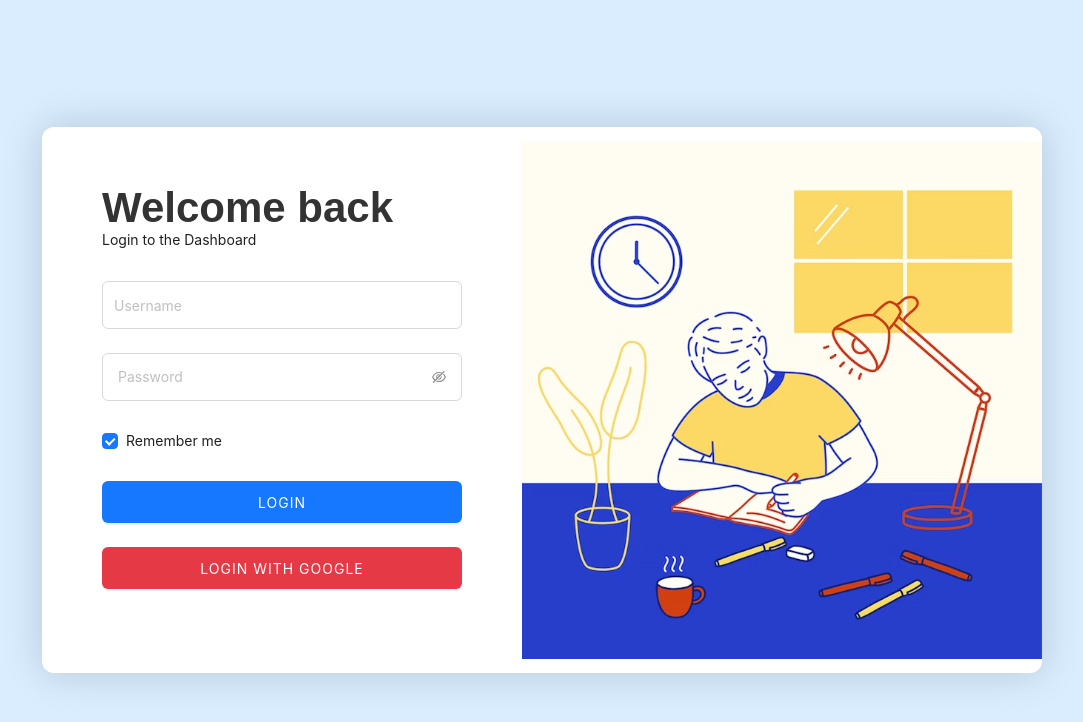
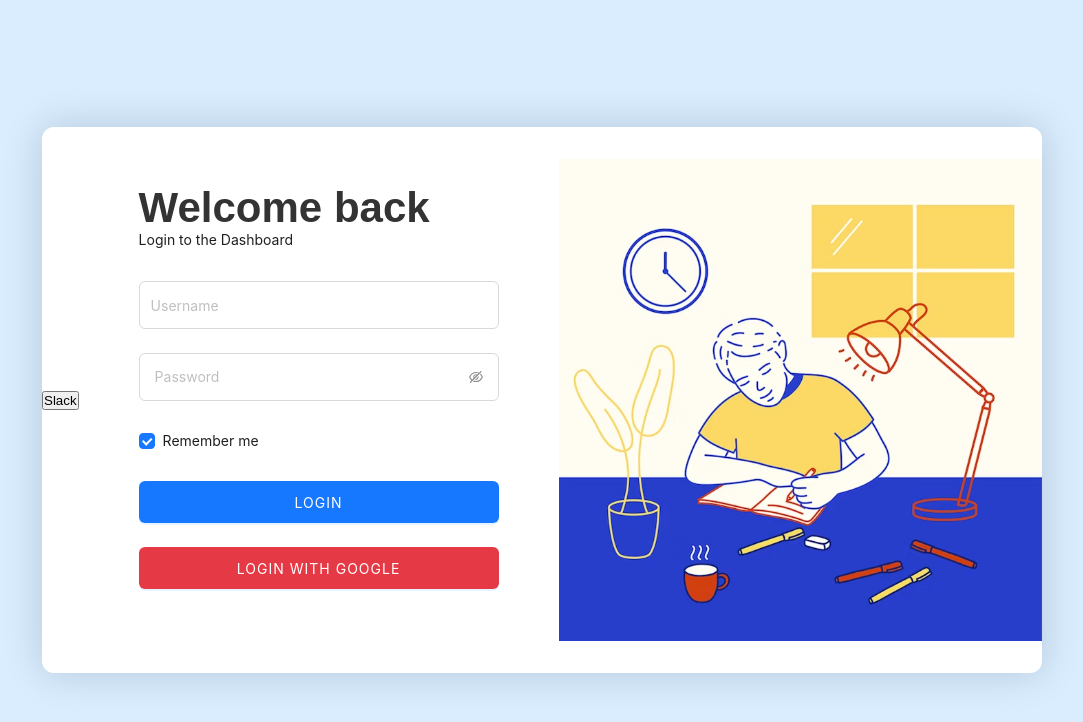
Before and after one commit to khoinguyen80/UI-code-, a React (Vite) app: page /login in a window 1280 px wide. Shown: the top 722 px of the page, without its empty margins (98-1181 px from the left). Built offline with nearby package versions, Linux system fonts and the light colour scheme.

Commit message:
chore: initial project

```diff
--- a/package.json
+++ b/package.json
@@ -24,7 +24,9 @@
     "@commitlint/cli": "^17.4.4",
     "@commitlint/config-conventional": "^17.4.4",
     "antd": "^5.4.0",
+    "axios": "^1.3.5",
     "babel-eslint": "^10.1.0",
+    "cors-anywhere": "^0.4.4",
     "firebase": "^9.19.1",
     "react": "^18.2.0",
     "react-dom": "^18.2.0",
--- a/src/Auth/Auth.jsx
+++ b/src/Auth/Auth.jsx
@@ -1,4 +1,5 @@
 import image from '@root/assets/Login.jpg'
+import SlackButton from '@root/slack/SlackNottification'
 import { Checkbox, Form, Input, Button } from 'antd'
 import { toast } from 'react-toastify'
 import { AuthStyled } from './Auth.styled'
@@ -65,6 +66,7 @@ const Auth = () => {
             </Button>
           </Form.Item>
         </Form>
+        <SlackButton />
       </div>
     </AuthStyled>
   )
--- /dev/null
+++ b/src/slack/SlackNottification.jsx
@@ -0,0 +1,30 @@
+import axios from 'axios'
+
+const SlackButton = () => {
+  const sendMessageToSlack = () => {
+    const message = {
+      channel: '#dayoff',
+      text: 'Hello, Slack!',
+    }
+    axios
+      .post(process.env.SLACK_HOOK_URL, message, {
+        headers: {
+          'Content-Type': 'application/json',
+          'Access-Control-Allow-Origin': '*',
+          'Access-Control-Allow-Methods': 'GET, POST, PUT, DELETE, OPTIONS',
+          'Access-Control-Allow-Headers':
+            'Origin, X-Requested-With, Content-Type, Accept',
+        },
+      })
+      .then((response) => {
+        console.log(response.data)
+      })
+      .catch((error) => {
+        console.error(error)
+      })
+  }
+
+  return <button onClick={sendMessageToSlack}>Slack</button>
+}
+
+export default SlackButton
```
Also changed, not shown: 2 other files (tests, documents, lock files or other folders).
